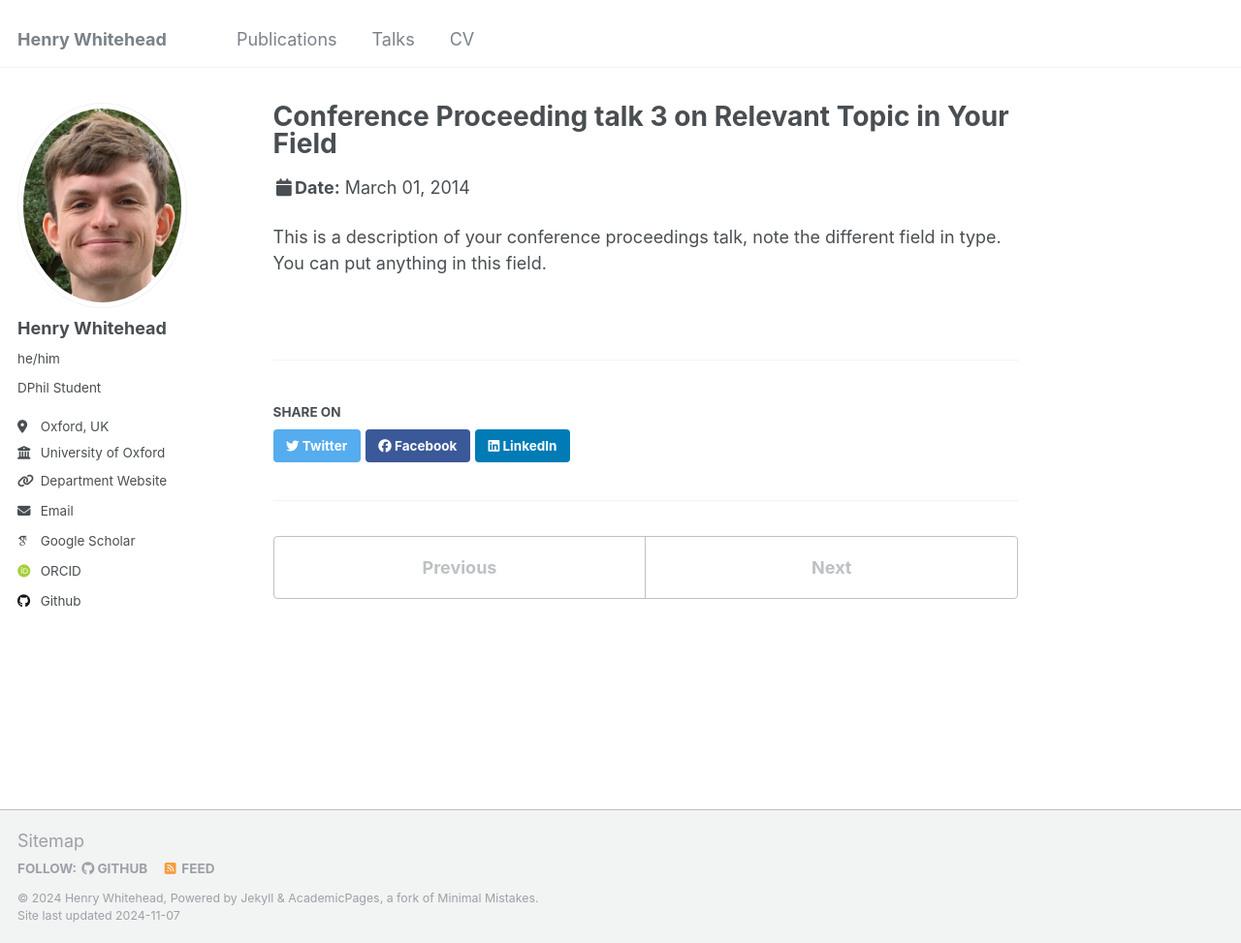
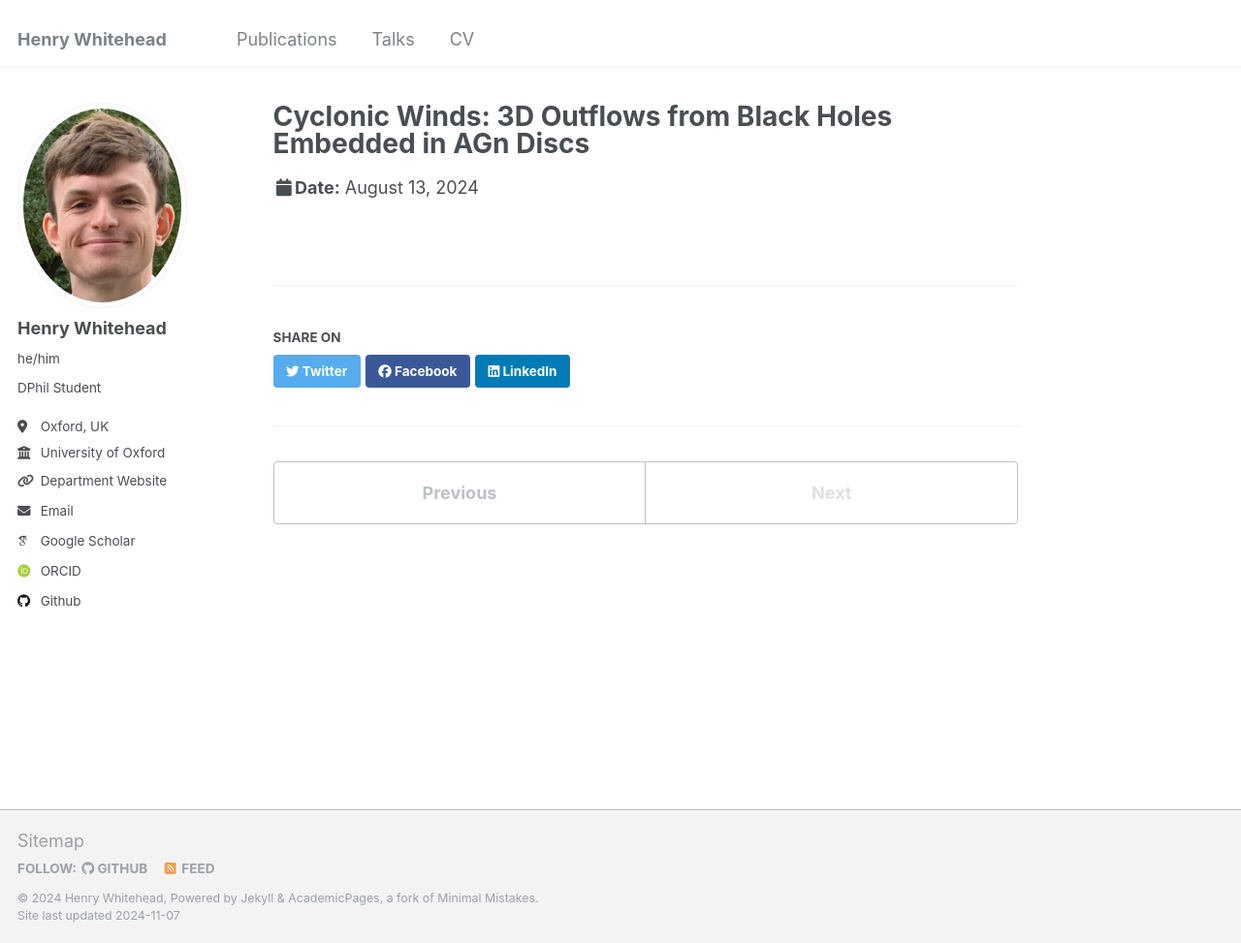
Before and after one commit to hwhitehead/hwhitehead.github.io, a Jekyll site: the page built from _talks/2014-03-01-talk-3.md, in a window 1280 px wide and 973 px high. Shown: the whole window at 97% size. Built offline with Jekyll 4.4.1, drawn with Linux system fonts in a browser that asks for light colours; some web fonts are replaced.

Commit message:
updated talk dates

```diff
--- a/_talks/2014-03-01-talk-3.md
+++ b/_talks/2014-03-01-talk-3.md
@@ -1,11 +1,9 @@
 ---
-title: "Conference Proceeding talk 3 on Relevant Topic in Your Field"
+title: "Cyclonic Winds: 3D Outflows from Black Holes Embedded in AGn Discs"
 collection: talks
-type: "Conference proceedings talk"
+type: "talk"
 permalink: /talks/2014-03-01-talk-3
-venue: "Testing Institute of America 2014 Annual Conference"
-date: 2014-03-01
-location: "Los Angeles, CA"
+venue: "The Origin of Black Hole Mergers, Niels Bohr Institute"
+date: 2024-08-13
+location: "Copenhagen, Denmark"
 ---
-
-This is a description of your conference proceedings talk, note the different field in type. You can put anything in this field.
```
Also changed, not shown: _talks/2012-03-01-talk-1.md (+3 -3 lines), _talks/2014-02-01-talk-2.md (+2 -2 lines).
